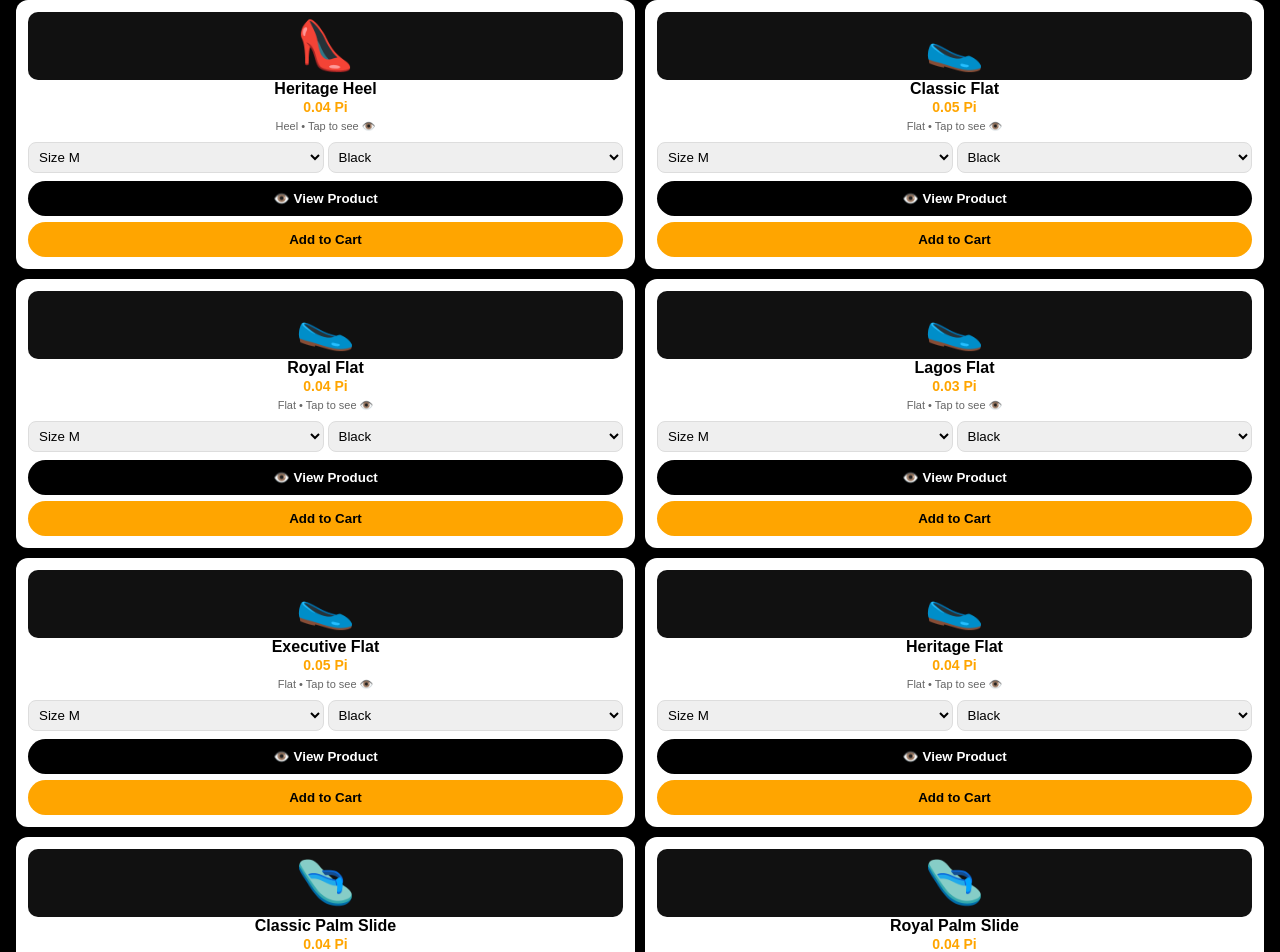
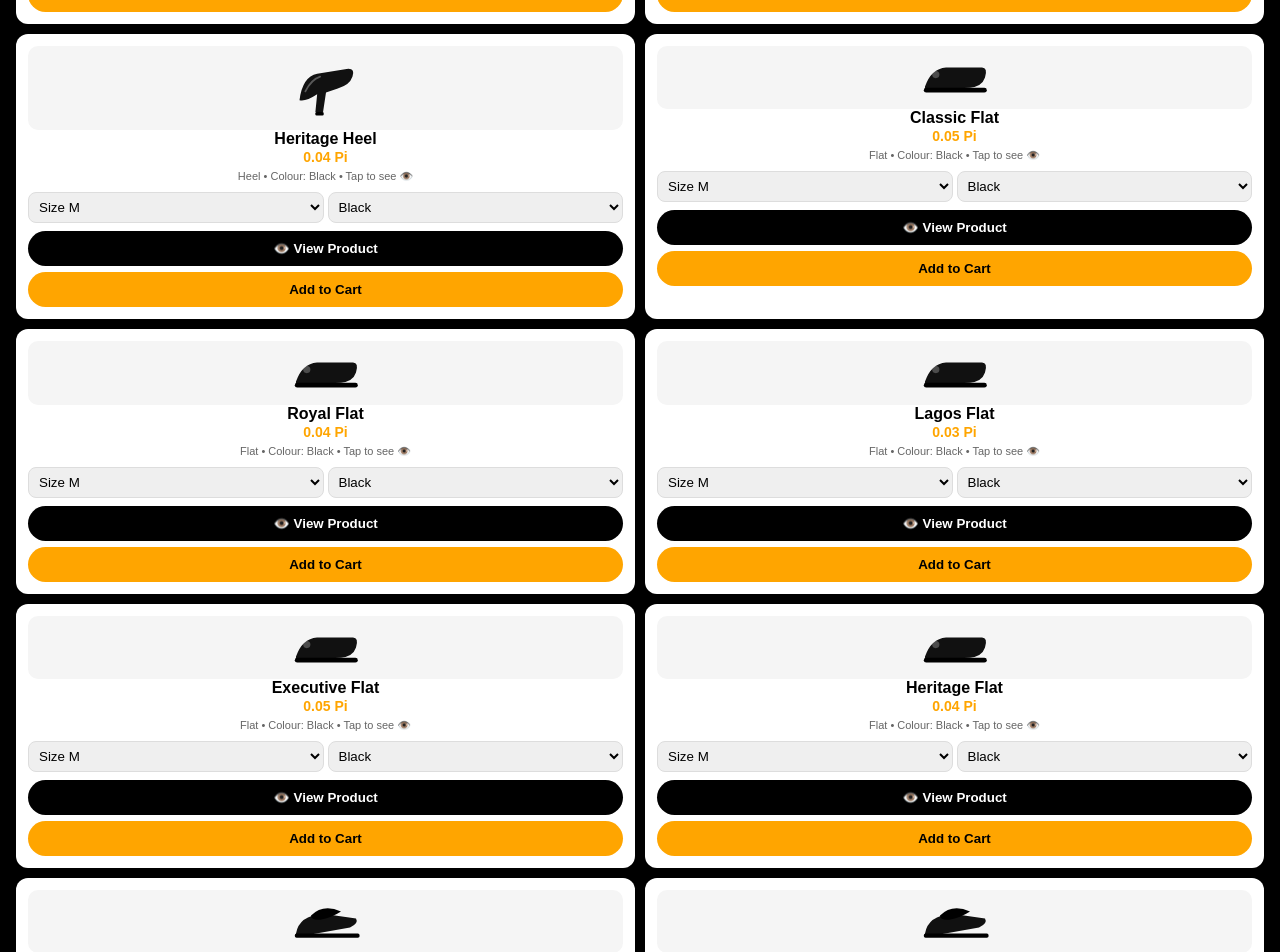
Before and after one commit to Chijoe09/SOSA-V19, a Next.js app: page / in a window 1280 px wide. Shown: the part 800-1752 px from the top of the page. Built offline with nearby package versions, Linux system fonts and the light colour scheme.

Commit message:
Update page.tsx

```diff
--- a/app/page.tsx
+++ b/app/page.tsx
@@ -29,22 +29,55 @@ function getFlags(o:any){
   return { paid:false, sent:false, delivered:false };
 }
 
+// FIX: Real SVG shoe - fill colour REALLY changes Black / Brown, not just background
+function ShoeIcon({ cat, color, big=false }:{ cat:string, color:string, big?:boolean }){
+  const fill = color==="Brown" ? "#8B4513" : "#111111";
+  const sole = color==="Brown" ? "#5C2E0E" : "#000000";
+  const size = big ? 140 : 72;
+  if(cat==="Flat"){
+    return (
+      <svg width={size} height={size*0.6} viewBox="0 0 120 70">
+        <path d="M10 50 Q20 20 45 18 L105 18 Q115 18 110 35 Q105 50 85 52 L20 55 Q8 55 10 50 Z" fill={fill} />
+        <rect x="8" y="52" width="105" height="8" rx="4" fill={sole} />
+        <circle cx="28" cy="30" r="6" fill="#fff" opacity="0.25" />
+      </svg>
+    );
+  }
+  if(cat==="Slide"){
+    return (
+      <svg width={size} height={size*0.6} viewBox="0 0 120 70">
+        <path d="M10 55 Q15 25 55 22 L110 30 Q115 38 100 45 L25 58 Q8 60 10 55 Z" fill={fill} />
+        <path d="M35 25 Q55 5 85 18 Q70 28 50 32 Q35 33 35 25 Z" fill={sole} />
+        <rect x="8" y="55" width="108" height="7" rx="3" fill={sole} />
+      </svg>
+    );
+  }
+  // Heel - default
+  return (
+    <svg width={size} height={size*0.9} viewBox="0 0 120 110">
+      <path d="M15 75 Q20 35 45 30 L95 22 Q110 20 105 35 Q100 50 80 55 L60 62 L55 95 L42 95 L45 65 Q25 78 15 75 Z" fill={fill} />
+      <rect x="42" y="95" width="14" height="6" rx="2" fill={sole} />
+      <path d="M25 60 Q35 40 50 35" stroke="#fff" strokeWidth="3" fill="none" opacity="0.3" strokeLinecap="round" />
+    </svg>
+  );
+}
+
 const PRODUCTS = [
-  { name: "Classic Heel", price: 0.05, cat: "Heel", emoji: "👠", desc: "Elegant classic heel for church, wedding & office. Comfortable sole, made in Nigeria.", detail: "Heel height: Medium. Material: Quality leather-like. Fitting: True to size. Comes in SOSA branded pack." },
-  { name: "Royal Heel", price: 0.04, cat: "Heel", emoji: "👠", desc: "Royal look, soft inner pad. Perfect for owambe & special occasions.", detail: "Heel height: Medium. Material: Quality leather-like. Fitting: True to size." },
-  { name: "Lagos Heel", price: 0.03, cat: "Heel", emoji: "👠", desc: "Light Lagos everyday heel. Easy to walk in, strong & durable.", detail: "Heel height: Low-Medium. Best for daily use." },
-  { name: "Executive Heel", price: 0.05, cat: "Heel", emoji: "👠", desc: "Sharp executive heel for office & meetings. Clean, classy finish.", detail: "Heel height: Medium. Office-ready, all-day comfort." },
-  { name: "Heritage Heel", price: 0.04, cat: "Heel", emoji: "👠", desc: "Heritage design with Nigerian style. Strong, beautiful, timeless.", detail: "Heritage collection. Durable sole, premium finish." },
-  { name: "Classic Flat", price: 0.05, cat: "Flat", emoji: "🥿", desc: "Classic flat for everyday comfort. Church, office, market - all day.", detail: "Flat sole. Soft inner. True to size." },
-  { name: "Royal Flat", price: 0.04, cat: "Flat", emoji: "🥿", desc: "Royal flat with soft cushion. Elegant but comfortable.", detail: "Flat sole. Cushioned insole." },
-  { name: "Lagos Flat", price: 0.03, cat: "Flat", emoji: "🥿", desc: "Light Lagos flat. Walk anywhere in Lagos with ease.", detail: "Lightweight, everyday flat." },
-  { name: "Executive Flat", price: 0.05, cat: "Flat", emoji: "🥿", desc: "Executive flat for work. Neat, professional, comfortable.", detail: "Office flat. All-day comfort." },
-  { name: "Heritage Flat", price: 0.04, cat: "Flat", emoji: "🥿", desc: "Heritage flat - Nigerian craft, modern comfort.", detail: "Heritage collection. Durable." },
-  { name: "Classic Palm Slide", price: 0.04, cat: "Slide", emoji: "🩴", desc: "Classic palm slide. Easy to wear, easy to wash, very comfortable.", detail: "Slide-on. No stress. Everyday wear." },
-  { name: "Royal Palm Slide", price: 0.04, cat: "Slide", emoji: "🩴", desc: "Royal palm slide - soft, classy, premium feel.", detail: "Soft sole, premium finish." },
-  { name: "Lagos Palm Slide", price: 0.03, cat: "Slide", emoji: "🩴", desc: "Lagos palm slide for home & street. Light & strong.", detail: "Everyday slide." },
-  { name: "Executive Palm Slide", price: 0.05, cat: "Slide", emoji: "🩴", desc: "Executive palm slide - clean look for smart casual.", detail: "Smart casual slide." },
-  { name: "Heritage Palm Slide", price: 0.04, cat: "Slide", emoji: "🩴", desc: "Heritage palm slide - our signature Nigerian slide.", detail: "Heritage collection. Signature design." },
+  { name: "Classic Heel", price: 0.05, cat: "Heel", desc: "Elegant classic heel for church, wedding & office. Comfortable sole, made in Nigeria.", detail: "Heel height: Medium. Material: Quality leather-like. Fitting: True to size. Comes in SOSA branded pack." },
+  { name: "Royal Heel", price: 0.04, cat: "Heel", desc: "Royal look, soft inner pad. Perfect for owambe & special occasions.", detail: "Heel height: Medium. Material: Quality leather-like. Fitting: True to size." },
+  { name: "Lagos Heel", price: 0.03, cat: "Heel", desc: "Light Lagos everyday heel. Easy to walk in, strong & durable.", detail: "Heel height: Low-Medium. Best for daily use." },
+  { name: "Executive Heel", price: 0.05, cat: "Heel", desc: "Sharp executive heel for office & meetings. Clean, classy finish.", detail: "Heel height: Medium. Office-ready, all-day comfort." },
+  { name: "Heritage Heel", price: 0.04, cat: "Heel", desc: "Heritage design with Nigerian style. Strong, beautiful, timeless.", detail: "Heritage collection. Durable sole, premium finish." },
+  { name: "Classic Flat", price: 0.05, cat: "Flat", desc: "Classic flat for everyday comfort. Church, office, market - all day.", detail: "Flat sole. Soft inner. True to size." },
+  { name: "Royal Flat", price: 0.04, cat: "Flat", desc: "Royal flat with soft cushion. Elegant but comfortable.", detail: "Flat sole. Cushioned insole." },
+  { name: "Lagos Flat", price: 0.03, cat: "Flat", desc: "Light Lagos flat. Walk anywhere in Lagos with ease.", detail: "Lightweight, everyday flat." },
+  { name: "Executive Flat", price: 0.05, cat: "Flat", desc: "Executive flat for work. Neat, professional, comfortable.", detail: "Office flat. All-day comfort." },
+  { name: "Heritage Flat", price: 0.04, cat: "Flat", desc: "Heritage flat - Nigerian craft, modern comfort.", detail: "Heritage collection. Durable." },
+  { name: "Classic Palm Slide", price: 0.04, cat: "Slide", desc: "Classic palm slide. Easy to wear, easy to wash, very comfortable.", detail: "Slide-on. No stress. Everyday wear." },
+  { name: "Royal Palm Slide", price: 0.04, cat: "Slide", desc: "Royal palm slide - soft, classy, premium feel.", detail: "Soft sole, premium finish." },
+  { name: "Lagos Palm Slide", price: 0.03, cat: "Slide", desc: "Lagos palm slide for home & street. Light & strong.", detail: "Everyday slide." },
+  { name: "Executive Palm Slide", price: 0.05, cat: "Slide", desc: "Executive palm slide - clean look for smart casual.", detail: "Smart casual slide." },
+  { name: "Heritage Palm Slide", price: 0.04, cat: "Slide", desc: "Heritage palm slide - our signature Nigerian slide.", detail: "Heritage collection. Signature design." },
 ];
 
 export default function Home(){
@@ -217,19 +250,19 @@ export default function Home(){
     setView("detail");
   };
 
-  // FIX: Colour preview - background changes with colour picked
-  const colorBg = (name:string)=>{
-    const c = selColor[name] || "Black";
-    return c==="Brown" ? "#8B4513" : "#111";
-  };
-
   return (
     <div style={{background:"#000",color:"#fff",minHeight:"100vh",padding:16,fontFamily:"sans-serif"}}>
+      {/* FIX: STICKY Back - always at VERY TOP when not in shop, never scrolls away */}
+      {view!=="shop" && (
+        <div style={{position:"sticky",top:0,zIndex:50,background:"#000",padding:"8px 0",marginBottom:8}}>
+          <button onClick={()=>setView("shop")} style={{padding:"10px 16px",borderRadius:10,background:"#fff",color:"#000",fontWeight:"bold",border:0,width:"100%"}}>← Back to Shop</button>
+        </div>
+      )}
+
       <h1 style={{fontSize:28,fontWeight:"bold",lineHeight:1.1}}>SOPHISTICATED<br/>SAMPLES</h1>
       <p>SOSA-outfits. Made in Nigeria</p>
       <p style={{color:"orange",fontSize:13}}>Pi SDK Ready @chijoe09 | {points.toFixed(1)} pts</p>
 
-      {/* FIX 1: Admin REMOVED from top bar - no viewer sees Admin anymore */}
       <div style={{display:"flex",gap:6,flexWrap:"wrap",marginBottom:12}}>
         {!user ? (
           <button onClick={login} style={{padding:"6px 10px",borderRadius:6,background:"#fff",color:"#000"}}>Login with Pi</button>
@@ -243,7 +276,6 @@ export default function Home(){
 
       {view==="leader" && (
         <div style={{background:"#111",padding:12,borderRadius:12}}>
-          <button onClick={()=>setView("shop")} style={{padding:"8px 12px",borderRadius:8,background:"#fff",color:"#000",fontWeight:"bold",marginBottom:8}}>← Back to Shop</button>
           <h2>🏆 SOSA Leadership Board</h2>
           <p style={{fontSize:12,color:"#aaa"}}>Top buyers by ⭐ Points. More orders = more points = higher rank.</p>
           <p>Your Points: <b style={{color:"orange"}}>{points.toFixed(1)} pts</b></p>
@@ -254,36 +286,39 @@ export default function Home(){
               <b style={{fontSize:18}}>⭐ {Number(l.points).toFixed(1)}</b>
             </div>
           ))}
-          <button onClick={()=>setView("shop")} style={{width:"100%",padding:12,borderRadius:10,background:"#333",color:"#fff",border:0,marginTop:8}}>← Back to Shop</button>
         </div>
       )}
 
       {view==="shop" && (
         <div>
-          <p style={{fontSize:12,color:"#aaa",marginBottom:8}}>👆 Tap any product to SEE it before you buy. Don't buy blind.</p>
+          <p style={{fontSize:12,color:"#aaa",marginBottom:8}}>👆 Tap any product to SEE it before you buy. Shoe colour REALLY changes now.</p>
           <div style={{display:"grid",gridTemplateColumns:"1fr 1fr",gap:10}}>
-            {PRODUCTS.map((p:any,i:number)=>(
+            {PRODUCTS.map((p:any,i:number)=>{
+              const col = selColor[p.name] || "Black";
+              return (
                 <div key={i} style={{background:"#fff",color:"#000",borderRadius:12,padding:12,textAlign:"center"}}>
                   <div onClick={()=>openDetail(p)} style={{cursor:"pointer"}}>
-                  <div style={{fontSize:48,lineHeight:1,background:colorBg(p.name),borderRadius:10,padding:10}}>{p.emoji}</div>
+                    <div style={{background:"#f5f5f5",borderRadius:10,padding:10,display:"flex",justifyContent:"center"}}>
+                      <ShoeIcon cat={p.cat} color={col} />
+                    </div>
                     <b>{p.name}</b><br/>
                     <span style={{fontSize:14,fontWeight:"bold",color:"orange"}}>{p.price} Pi</span><br/>
-                  <span style={{fontSize:11,color:"#666"}}>{p.cat} • Tap to see 👁️</span>
+                    <span style={{fontSize:11,color:"#666"}}>{p.cat} • Colour: {col} • Tap to see 👁️</span>
                   </div>
                   <div style={{display:"flex",gap:4,marginTop:8}}>
                     <select value={selSize[p.name]||"M"} onChange={(e)=>setSelSize({...selSize,[p.name]:e.target.value})} style={{flex:1,padding:6,borderRadius:8,border:"1px solid #ddd"}}>
                       <option value="S">Size S</option><option value="M">Size M</option><option value="L">Size L</option><option value="XL">Size XL</option><option value="XXL">Size XXL</option>
                     </select>
-                  <select value={selColor[p.name]||"Black"} onChange={(e)=>setSelColor({...selColor,[p.name]:e.target.value})} style={{flex:1,padding:6,borderRadius:8,border:"1px solid #ddd"}}>
+                    <select value={col} onChange={(e)=>setSelColor({...selColor,[p.name]:e.target.value})} style={{flex:1,padding:6,borderRadius:8,border:"1px solid #ddd"}}>
                       <option value="Black">Black</option><option value="Brown">Brown</option>
                     </select>
                   </div>
                   <button onClick={()=>openDetail(p)} style={{marginTop:8,padding:"10px 14px",borderRadius:20,background:"#000",color:"#fff",border:0,fontWeight:"bold",width:"100%"}}>👁️ View Product</button>
                   <button onClick={()=>addToCart(p,1)} style={{marginTop:6,padding:"10px 14px",borderRadius:20,background:"orange",border:0,fontWeight:"bold",width:"100%"}}>Add to Cart</button>
                 </div>
-            ))}
+              );
+            })}
           </div>
-          {/* FIX: Admin hidden in tiny footer - only you know it. Viewers won't notice. */}
           <div style={{textAlign:"center",marginTop:24,paddingBottom:20}}>
             <p style={{fontSize:11,color:"#666"}}>SOSA © 2026 • Made in Nigeria • Pickup: No.1 ODICHE STREET, COKER Aguda, ORILE, LAGOS</p>
             <a href="/admin" style={{fontSize:10,color:"#333",textDecoration:"none"}}>• Owner •</a>
@@ -293,10 +328,11 @@ export default function Home(){
 
       {view==="detail" && selected && (
         <div style={{background:"#fff",color:"#000",borderRadius:12,padding:16}}>
-          <button onClick={()=>setView("shop")} style={{padding:"8px 12px",borderRadius:8,border:"1px solid #ddd",background:"#eee",fontWeight:"bold"}}>← Back to Shop</button>
-          <div style={{textAlign:"center",margin:"16px 0"}}>
-            <div style={{fontSize:110,lineHeight:1,background:colorBg(selected.name),borderRadius:16,padding:16}}>{selected.emoji}</div>
-            <div style={{fontSize:11,color:"#888",marginTop:6}}>📸 Real photo coming soon - send your product photos to replace this icon</div>
+          <div style={{textAlign:"center",margin:"8px 0"}}>
+            <div style={{background:"#f5f5f5",borderRadius:16,padding:20,display:"flex",justifyContent:"center"}}>
+              <ShoeIcon cat={selected.cat} color={selColor[selected.name]||"Black"} big={true} />
+            </div>
+            <div style={{fontSize:11,color:"#888",marginTop:8}}>📸 Real photo coming soon - send your product photos to replace this drawing</div>
             <div style={{display:"flex",gap:6,justifyContent:"center",marginTop:8}}>
               <span style={{background: (selColor[selected.name]||"Black")==="Black"?"#000":"#8B4513",color:"#fff",padding:"6px 12px",borderRadius:20,fontSize:12}}>Colour: {selColor[selected.name]||"Black"}</span>
               <span style={{background:"#eee",padding:"6px 12px",borderRadius:20,fontSize:12}}>Size: {selSize[selected.name]||"M"}</span>
@@ -306,14 +342,16 @@ export default function Home(){
           <p style={{fontSize:20,fontWeight:"bold",color:"orange",margin:"6px 0"}}>{selected.price} Pi</p>
           <p style={{fontSize:13}}><b>What you are paying for:</b><br/>{selected.desc}</p>
           <p style={{fontSize:13,background:"#f5f5f5",padding:10,borderRadius:10}}>{selected.detail}<br/><br/>✅ Made in Nigeria<br/>✅ SOSA branded pack<br/>✅ Pickup at No.1 ODICHE STREET, COKER Aguda, ORILE, LAGOS or Delivery<br/>✅ Pay with Pi or Pay at Pickup (Barcode)</p>
-          <p style={{fontSize:12}}>Choose Size & Colour:</p>
+          <p style={{fontSize:12,fontWeight:"bold"}}>Pick Colour - shoe changes instantly:</p>
+          <div style={{display:"flex",gap:8,marginBottom:10}}>
+            <button onClick={()=>setSelColor({...selColor,[selected.name]:"Black"})} style={{flex:1,padding:12,borderRadius:12,background:(selColor[selected.name]||"Black")==="Black"?"#000":"#fff",color:(selColor[selected.name]||"Black")==="Black"?"#fff":"#000",border:"2px solid #000",fontWeight:"bold"}}>⬛ Black</button>
+            <button onClick={()=>setSelColor({...selColor,[selected.name]:"Brown"})} style={{flex:1,padding:12,borderRadius:12,background:(selColor[selected.name]||"Black")==="Brown"?"#8B4513":"#fff",color:(selColor[selected.name]||"Black")==="Brown"?"#fff":"#000",border:"2px solid #8B4513",fontWeight:"bold"}}>🟫 Brown</button>
+          </div>
+          <p style={{fontSize:12}}>Choose Size:</p>
           <div style={{display:"flex",gap:6}}>
-            <select value={selSize[selected.name]||"M"} onChange={(e)=>setSelSize({...selSize,[selected.name]:e.target.value})} style={{flex:1,padding:10,borderRadius:10,border:"1px solid #ddd"}}>
-              <option value="S">Size S</option><option value="M">Size M</option><option value="L">Size L</option><option value="XL">Size XL</option><option value="XXL">Size XXL</option>
-            </select>
-            <select value={selColor[selected.name]||"Black"} onChange={(e)=>setSelColor({...selColor,[selected.name]:e.target.value})} style={{flex:1,padding:10,borderRadius:10,border:"1px solid #ddd"}}>
-              <option value="Black">Black</option><option value="Brown">Brown</option>
-            </select>
+            {["S","M","L","XL","XXL"].map((s:string)=>(
+              <button key={s} onClick={()=>setSelSize({...selSize,[selected.name]:s})} style={{flex:1,padding:10,borderRadius:10,background:(selSize[selected.name]||"M")===s?"orange":"#eee",border:0,fontWeight:"bold"}}>{s}</button>
+            ))}
           </div>
           <div style={{display:"flex",gap:8,marginTop:12,alignItems:"center"}}>
             <button onClick={()=>setDetailQty(Math.max(1,detailQty-1))} style={{padding:"8px 16px",borderRadius:20,background:"#000",color:"#fff",border:0,fontWeight:"bold",fontSize:18}}>-</button>
@@ -328,7 +366,6 @@ export default function Home(){
 
       {view==="orders" && (
         <div>
-          <button onClick={()=>setView("shop")} style={{padding:"8px 12px",borderRadius:8,background:"#fff",color:"#000",fontWeight:"bold",marginBottom:8}}>← Back to Shop</button>
           <h2>My Orders</h2>
           {orders.length===0 && <p>No orders yet.</p>}
           {orders.map((o:any,i:number)=>{
@@ -351,14 +388,15 @@ export default function Home(){
 
       {view==="cart" && (
         <div style={{background:"#111",padding:12,borderRadius:12}}>
-          {/* FIX 2: < Back to Shop at TOP of Cart - no more scrolling to bottom to escape */}
-          <button onClick={()=>setView("shop")} style={{padding:"8px 14px",borderRadius:8,background:"#fff",color:"#000",fontWeight:"bold",marginBottom:10}}>← Back to Shop</button>
           <h2 style={{marginTop:0}}>Cart ({cartCount})</h2>
           {cart.length===0 && <p>Cart is empty. Go add a product.</p>}
           {cart.map((c:any,i:number)=>(
             <div key={i} style={{background:"#fff",color:"#000",padding:10,borderRadius:10,marginBottom:8}}>
-              <div style={{display:"flex",justifyContent:"space-between",alignItems:"center"}}>
-                <span><b>{c.name}</b> - {c.color} / {c.size} - {c.price} Pi x {c.qty||1} = {(Number(c.price)*(c.qty||1)).toFixed(4)} Pi</span>
+              <div style={{display:"flex",gap:8,alignItems:"center"}}>
+                <ShoeIcon cat={c.cat || "Heel"} color={c.color} />
+                <div style={{flex:1}}>
+                  <b>{c.name}</b> - {c.color} / {c.size} - {c.price} Pi x {c.qty||1} = {(Number(c.price)*(c.qty||1)).toFixed(4)} Pi
+                </div>
                 <button onClick={()=>saveCart(cart.filter((_:any,idx:number)=>idx!==i))} style={{background:"red",color:"#fff",border:0,borderRadius:50,padding:"2px 8px"}}>X</button>
               </div>
               <div style={{display:"flex",gap:8,marginTop:8,alignItems:"center"}}>
```
Lines whose indentation alone changed are shown as unchanged.
